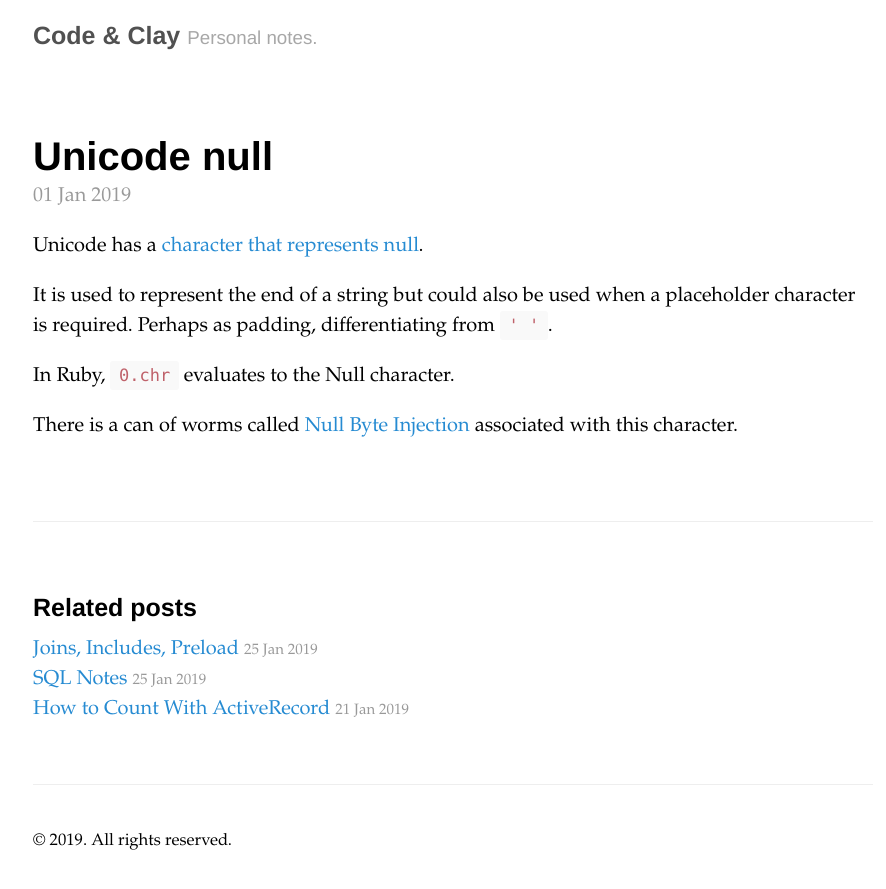
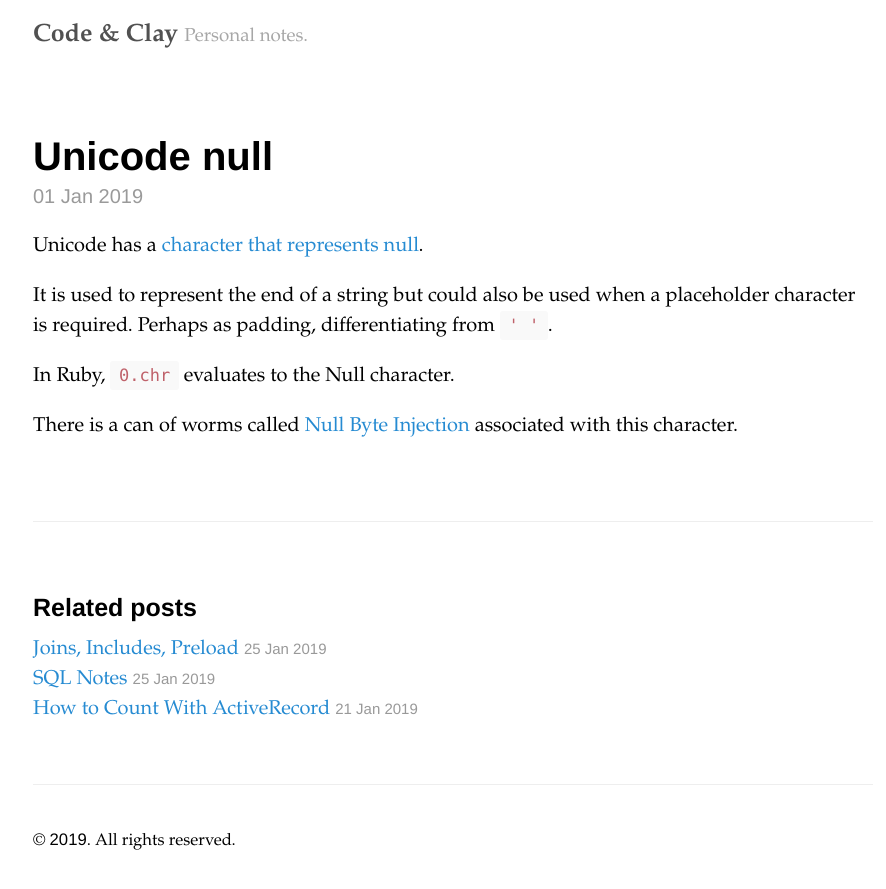
Before and after one commit to codeandclay/code_and_clay_blog, a Jekyll site: the page built from _posts/2019-01-01-null_character.md, in a window 1280 px wide. Shown: the top 889 px of the page, without its empty margins (187-1073 px from the left). Built offline with Jekyll 4.4.1, drawn with Linux system fonts in a browser that asks for light colours.

Commit message:
Change time and masthead fonts

```diff
--- a/_sass/_masthead.scss
+++ b/_sass/_masthead.scss
@@ -9,6 +9,7 @@
 }
 
 .masthead-title {
+  font-family: $root-font-family;
   margin-top: 0;
   margin-bottom: 0;
   color: $gray-4;
--- a/_sass/_type.scss
+++ b/_sass/_type.scss
@@ -84,6 +84,10 @@ blockquote {
   }
 }
 
+time {
+  font-family: $title-font-family;
+}
+
 
 // Markdown footnotes
 //
```
